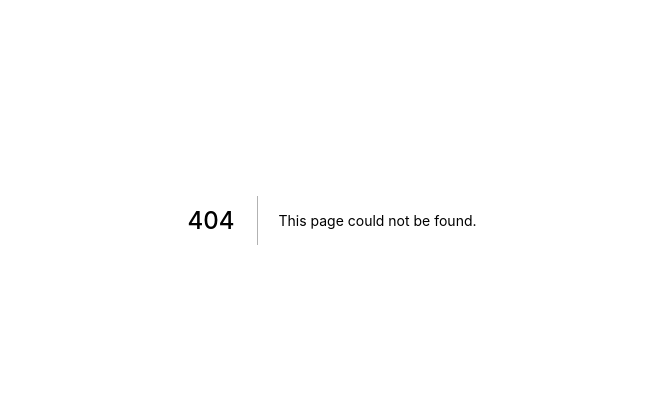
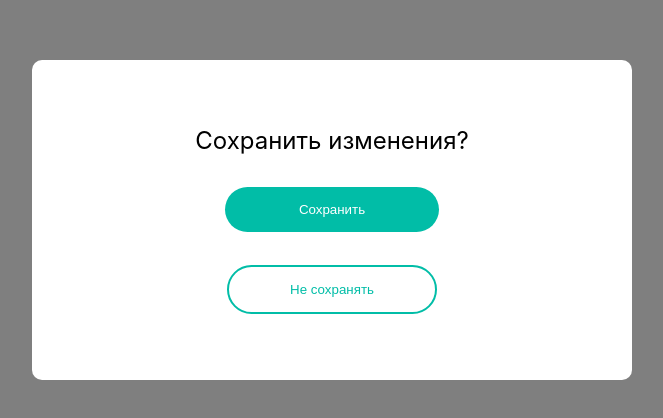
Before and after one commit to madjack99/fulogy-next.js, a Next.js app: page /Confirmation in a window 1280 px wide. Before the commit this address had no page. Shown: the part 180-598 px from the top of the page, without its empty margins (308-971 px from the left). Built offline with nearby package versions, Linux system fonts and the light colour scheme.

Commit message:
feat: save data to local storage

```diff
--- /dev/null
+++ b/pages/Confirmation.js
@@ -0,0 +1,30 @@
+import React from 'react';
+
+import styles from '../styles/Confirmation.module.css';
+
+const Confirmation = ({ name, email, mobile, setDisplayConfirmation }) => {
+  console.log(name, email, mobile);
+
+  const saveData = () => {
+    localStorage.setItem('UserInfo', JSON.stringify({ name, email, mobile }));
+  };
+
+  return (
+    <div className={styles.confirmationWrapper}>
+      <div className={styles.confirmationModal}>
+        <span className={styles.confirmText}>Сохранить изменения?</span>
+        <button className={styles.saveBtn} onClick={saveData}>
+          Сохранить
+        </button>
+        <button
+          className={styles.cancelBtn}
+          onClick={() => setDisplayConfirmation(false)}
+        >
+          Не сохранять
+        </button>
+      </div>
+    </div>
+  );
+};
+
+export default Confirmation;
--- /dev/null
+++ b/styles/Confirmation.module.css
@@ -0,0 +1,57 @@
+.confirmationWrapper {
+  display: flex;
+  position: fixed;
+  z-index: 10;
+  top: 0;
+  left: 0;
+  right: 0;
+  bottom: 0;
+  background: rgba(0, 0, 0, 50%);
+}
+
+.confirmationModal {
+  display: flex;
+  flex-direction: column;
+  align-items: center;
+  justify-content: space-around;
+  width: 600px;
+  height: 320px;
+  margin: auto;
+  padding: 50px 0;
+  background-color: white;
+  border-radius: 10px;
+}
+
+.confirmText {
+  font-size: 24px;
+}
+
+.saveBtn {
+  width: 214px;
+  padding: 15px 60px;
+  border-radius: 50px;
+  outline: none;
+  border: none;
+  background: #01bda7;
+  cursor: pointer;
+  color: white;
+}
+
+.saveBtn:hover {
+  filter: brightness(90%);
+}
+
+.cancelBtn {
+  width: 210px;
+  padding: 15px 60px;
+  border-radius: 50px;
+  outline: none;
+  background: white;
+  border: 2px solid #01bda7;
+  cursor: pointer;
+  color: #01bda7;
+}
+
+.cancelBtn:hover {
+  filter: brightness(90%);
+}
```
Also changed, not shown: pages/EditForm.js (+16 -1 lines).
